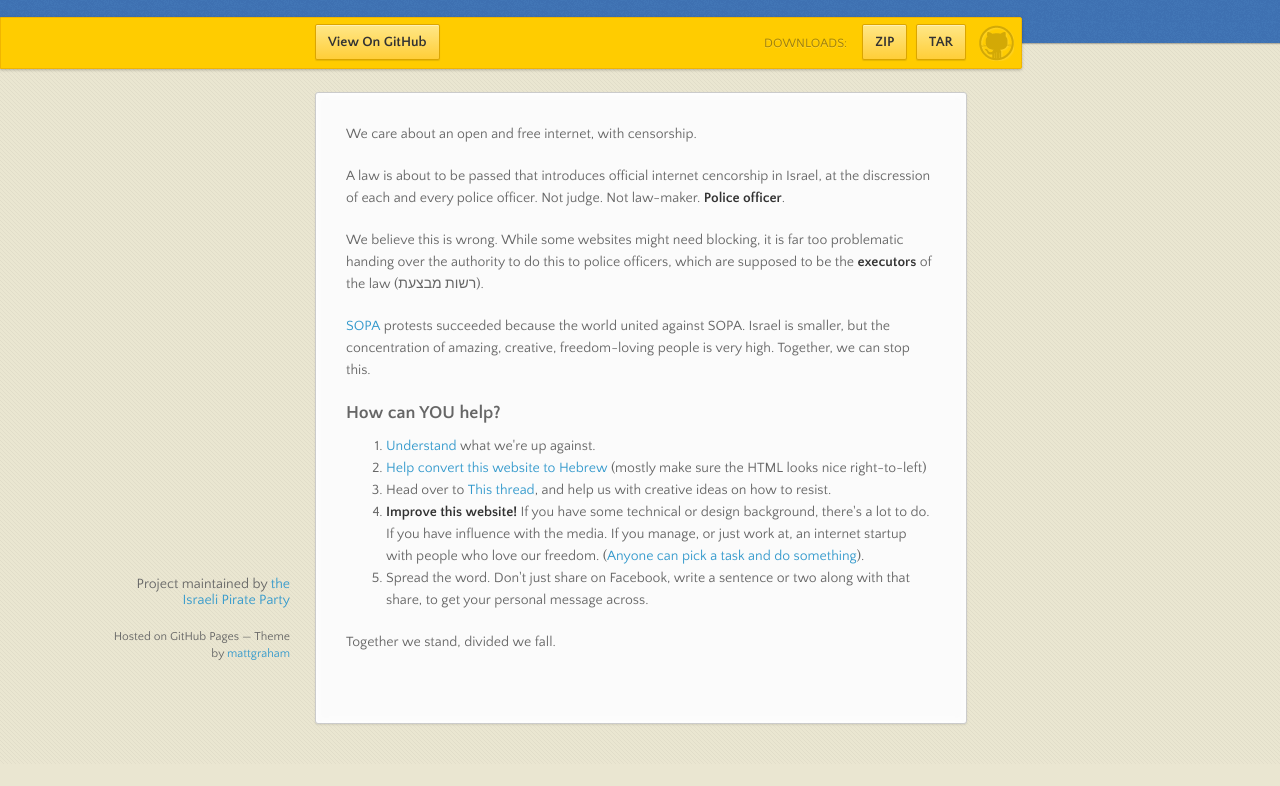
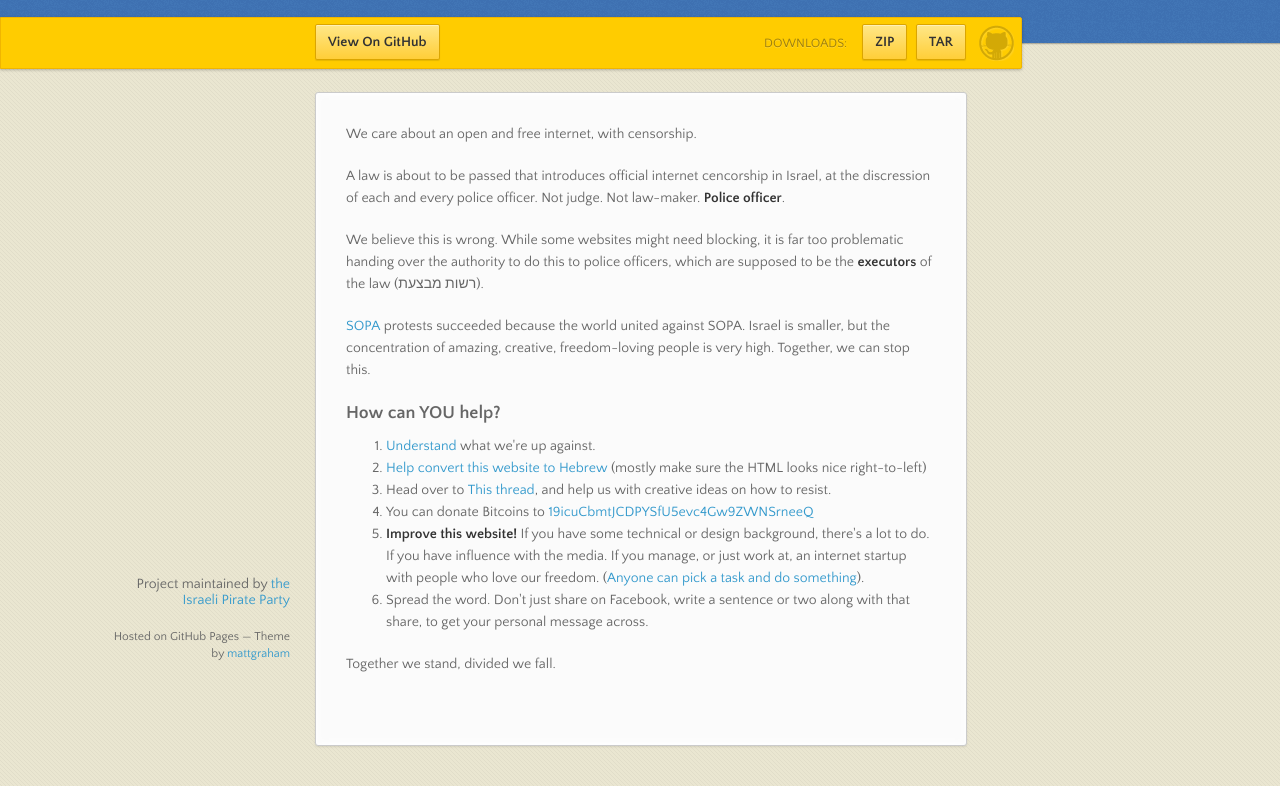
Before and after one commit to israelipirates/netneutral-il, a plain HTML site: page index.html in a window 1280 px wide. Shown: the part 98-884 px from the top of the page. Before the commit the page ends 862 px from the top, so only its background shows below. Drawn offline with nearby package versions, Linux system fonts and the light colour scheme.

Commit message:
Add donation address

```diff
--- a/index.html
+++ b/index.html
@@ -54,6 +54,7 @@
 <li><a href='https://www.facebook.com/groups/israelipirates/permalink/174209676098980/'>Understand</a> what we're up against.</li>
 <li><a href='https://github.com/isareli-pirates/netneutral-il/issues/1'>Help convert this website to Hebrew</a> (mostly make sure the HTML looks nice right-to-left)
 <li>Head over to <a href="https://www.facebook.com/groups/israelipirates/permalink/174439916075956/">This thread</a>, and help us with creative ideas on how to resist.</li>
+<li>You can donate Bitcoins to <a href='https://blockchain.info/address/19icuCbmtJCDPYSfU5evc4Gw9ZWNSrneeQ'>19icuCbmtJCDPYSfU5evc4Gw9ZWNSrneeQ</a></li>
 <li>
 <strong>Improve this website!</strong> If you have some technical or design background, there's a lot to do. If you have influence with the media. If you manage, or just work at, an internet startup with people who love our freedom. (<a href="https://github.com/isareli-pirates/netneutral-il/issues">Anyone can pick a task and do something</a>).</li>
 <li>Spread the word. Don't just share on Facebook, write a sentence or two along with that share, to get your personal message across.</li>
```
